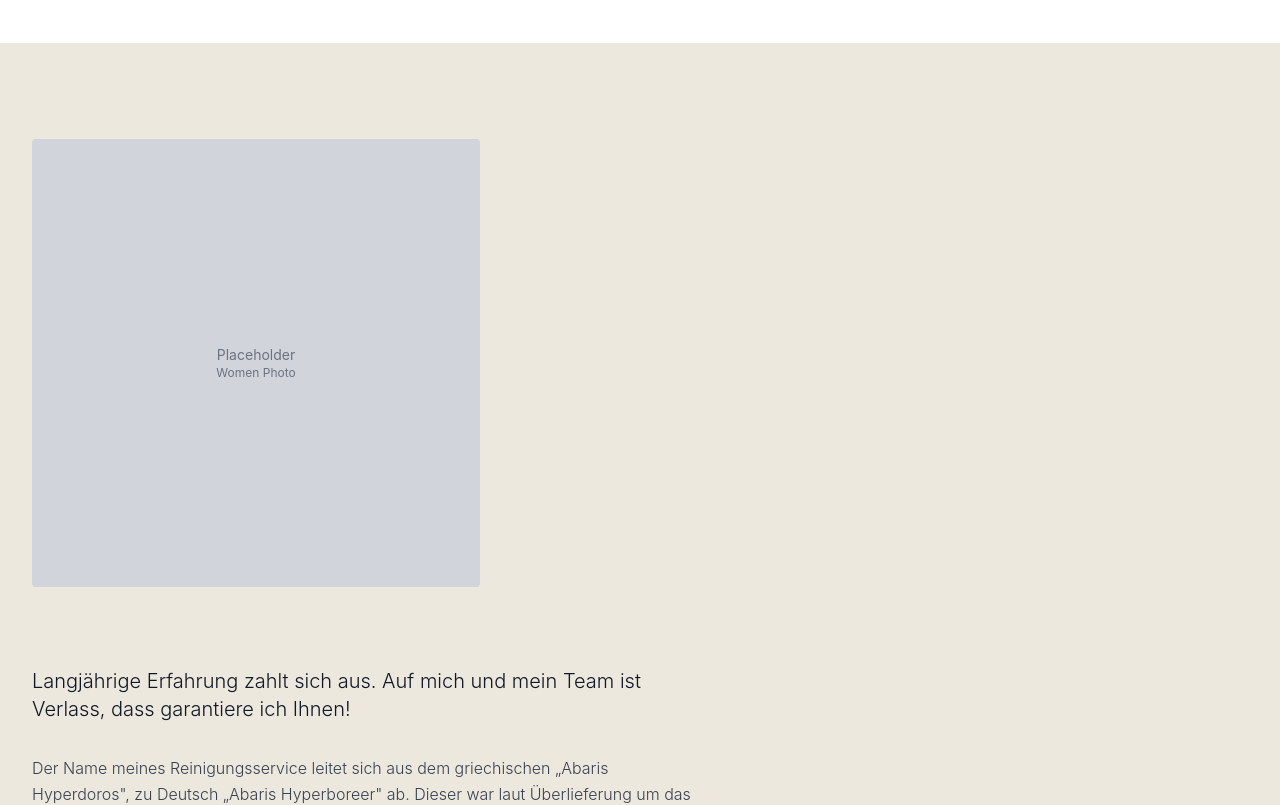
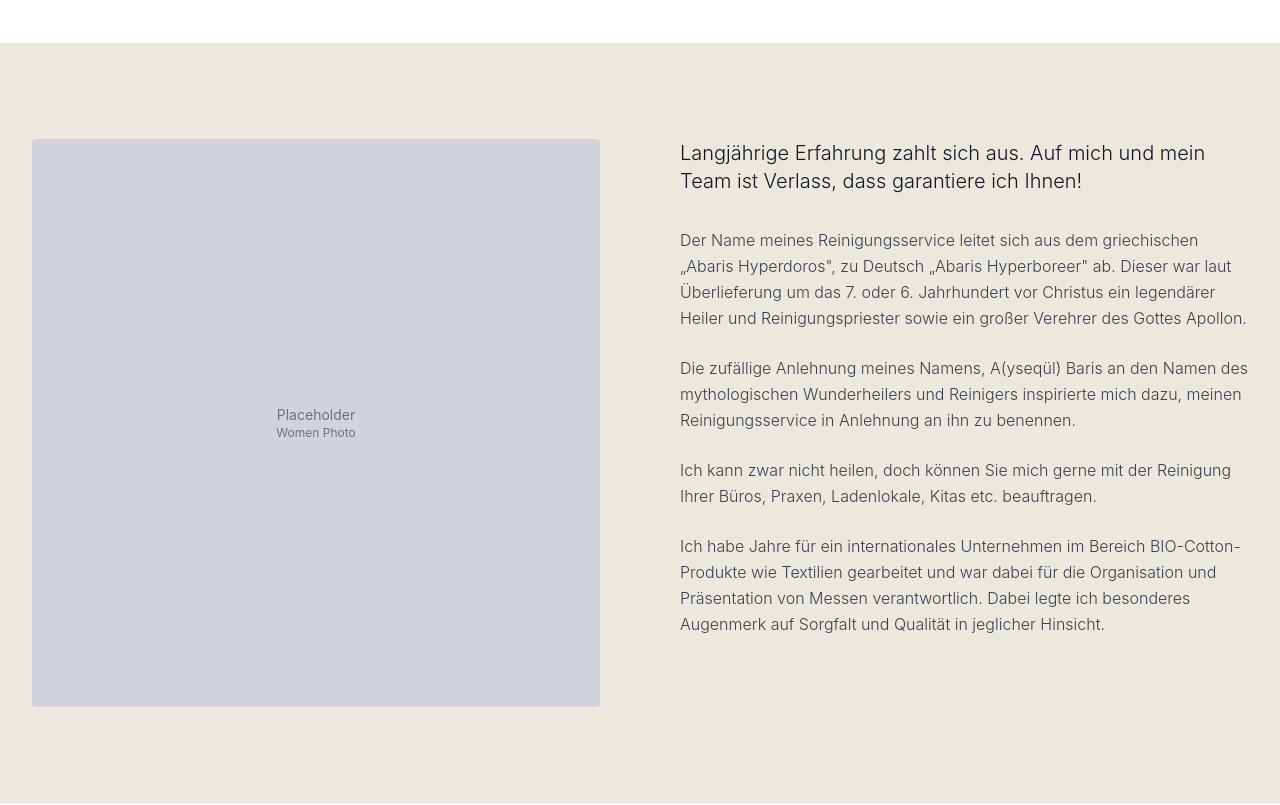
Before and after one commit to ecoezer/abaris, a React (Vite) app: page / in a window 1280 px wide. Shown: the part 1520-2325 px from the top of the page. Built offline with nearby package versions, Linux system fonts and the light colour scheme.

Commit message:
Updated About.jsx

```diff
--- a/src/components/About.jsx
+++ b/src/components/About.jsx
@@ -5,8 +5,8 @@ function About() {
   return (
     <div id="about" className="bg-[#ede8dd] py-16 md:py-24">
       <div className="max-w-7xl mx-auto px-4 md:px-8">
-        <div className="flex flex-col gap-12 md:gap-20">
-          <div className="w-full max-w-md mx-0">
+        <div className="grid grid-cols-1 md:grid-cols-2 gap-12 md:gap-20 items-start">
+          <div className="w-full">
             <div className="w-full aspect-square bg-gray-300 rounded flex items-center justify-center">
               <span className="text-gray-500 text-center">
                 <p className="text-sm">Placeholder</p>
@@ -16,23 +16,23 @@ function About() {
           </div>
 
           <div className="w-full">
-            <p className="text-gray-900 font-light text-lg md:text-xl leading-relaxed mb-8 max-w-2xl">
+            <p className="text-gray-900 font-light text-lg md:text-xl leading-relaxed mb-8">
               Langjährige Erfahrung zahlt sich aus. Auf mich und mein Team ist Verlass, dass garantiere ich Ihnen!
             </p>
 
-            <p className="text-gray-700 font-light mb-6 leading-relaxed text-base max-w-2xl">
+            <p className="text-gray-700 font-light mb-6 leading-relaxed text-base">
               Der Name meines Reinigungsservice leitet sich aus dem griechischen „Abaris Hyperdoros", zu Deutsch „Abaris Hyperboreer" ab. Dieser war laut Überlieferung um das 7. oder 6. Jahrhundert vor Christus ein legendärer Heiler und Reinigungspriester sowie ein großer Verehrer des Gottes Apollon.
             </p>
 
-            <p className="text-gray-700 font-light mb-6 leading-relaxed text-base max-w-2xl">
+            <p className="text-gray-700 font-light mb-6 leading-relaxed text-base">
               Die zufällige Anlehnung meines Namens, A(yseqül) Baris an den Namen des mythologischen Wunderheilers und Reinigers inspirierte mich dazu, meinen Reinigungsservice in Anlehnung an ihn zu benennen.
             </p>
 
-            <p className="text-gray-700 font-light mb-6 leading-relaxed text-base max-w-2xl">
+            <p className="text-gray-700 font-light mb-6 leading-relaxed text-base">
               Ich kann zwar nicht heilen, doch können Sie mich gerne mit der Reinigung Ihrer Büros, Praxen, Ladenlokale, Kitas etc. beauftragen.
             </p>
 
-            <p className="text-gray-700 font-light leading-relaxed text-base max-w-2xl">
+            <p className="text-gray-700 font-light leading-relaxed text-base">
               Ich habe Jahre für ein internationales Unternehmen im Bereich BIO-Cotton-Produkte wie Textilien gearbeitet und war dabei für die Organisation und Präsentation von Messen verantwortlich. Dabei legte ich besonderes Augenmerk auf Sorgfalt und Qualität in jeglicher Hinsicht.
             </p>
           </div>
```
